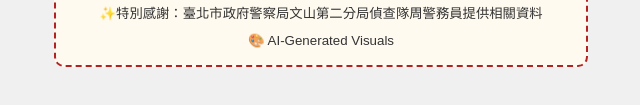
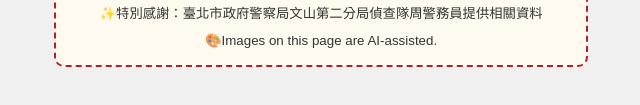
Before and after one commit to ws20252026/drawlots, a website with bundled scripts: page index.html in a window 1280 px wide. Shown: the part 391-496 px from the top of the page, without its empty margins (319-959 px from the left). Built offline with nearby package versions, Linux system fonts and the light colour scheme.

Commit message:
Update index.html

```diff
--- a/index.html
+++ b/index.html
@@ -36,7 +36,7 @@
         <div class="footer-title"><strong>臺北市文山區公所政風室 自製</strong></div>
         <small>✨資料來源：法務部、法務部廉政署、法務部廉政署公務員行政責任案例彙編、法務部廉政署公職人員利益衝突迴避法案例彙編手冊、臺北市政府政風處防貪指引案例、保訓會公務人員行政中立實務案例宣導手冊、行政院消費者保護會</small>
         <small>✨特別感謝：臺北市政府警察局文山第二分局偵查隊周警務員提供相關資料</small>
-        <small>🎨 AI-Generated Visuals</small>
+        <small>🎨Images on this page are AI-assisted.</small>
     </div>
 
     <!-- 確保 script 引入順序：先 data 再 app -->
```
